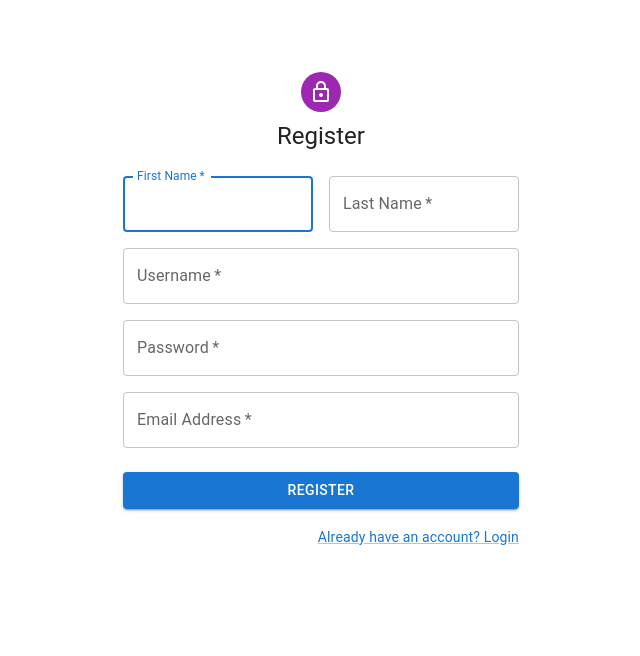
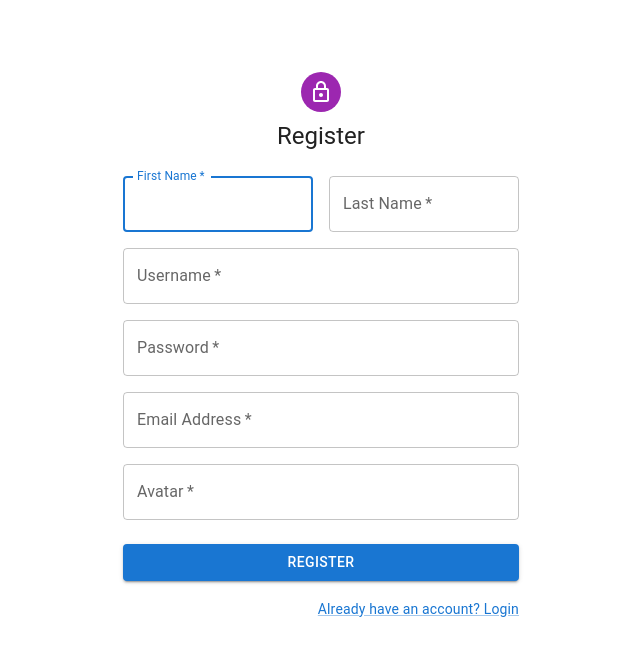
Before and after one commit to Manchinn/New-Project-AI, a React (Create React App) app: page /register in a window 1280 px wide. Shown: the top 656 px of the page, without its empty margins (319-959 px from the left). Built offline with nearby package versions, Linux system fonts and the light colour scheme.

Commit message:
can register

```diff
--- a/src/Register.js
+++ b/src/Register.js
@@ -151,6 +151,18 @@ function Register() {
                   onChange={handleChange}
                 />
               </Grid>
+              <Grid item xs={12}>
+                <TextField
+                  required
+                  fullWidth
+                  id="avatar"
+                  label="Avatar"
+                  name="avatar"
+                  autoComplete="avatar"
+                  value={inputs.avatar || ""}
+                  onChange={handleChange}
+                />
+              </Grid>
             </Grid>
             <Button
               type="submit"
```
